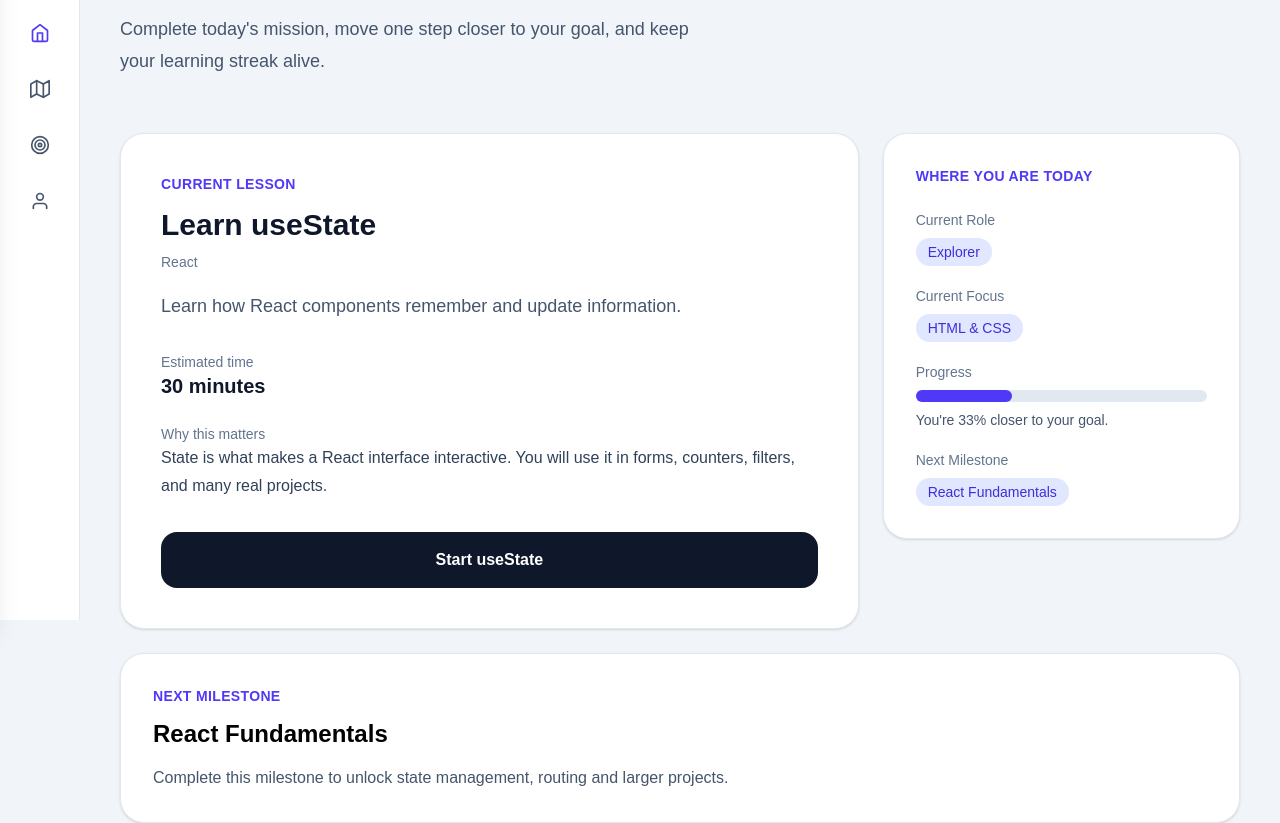
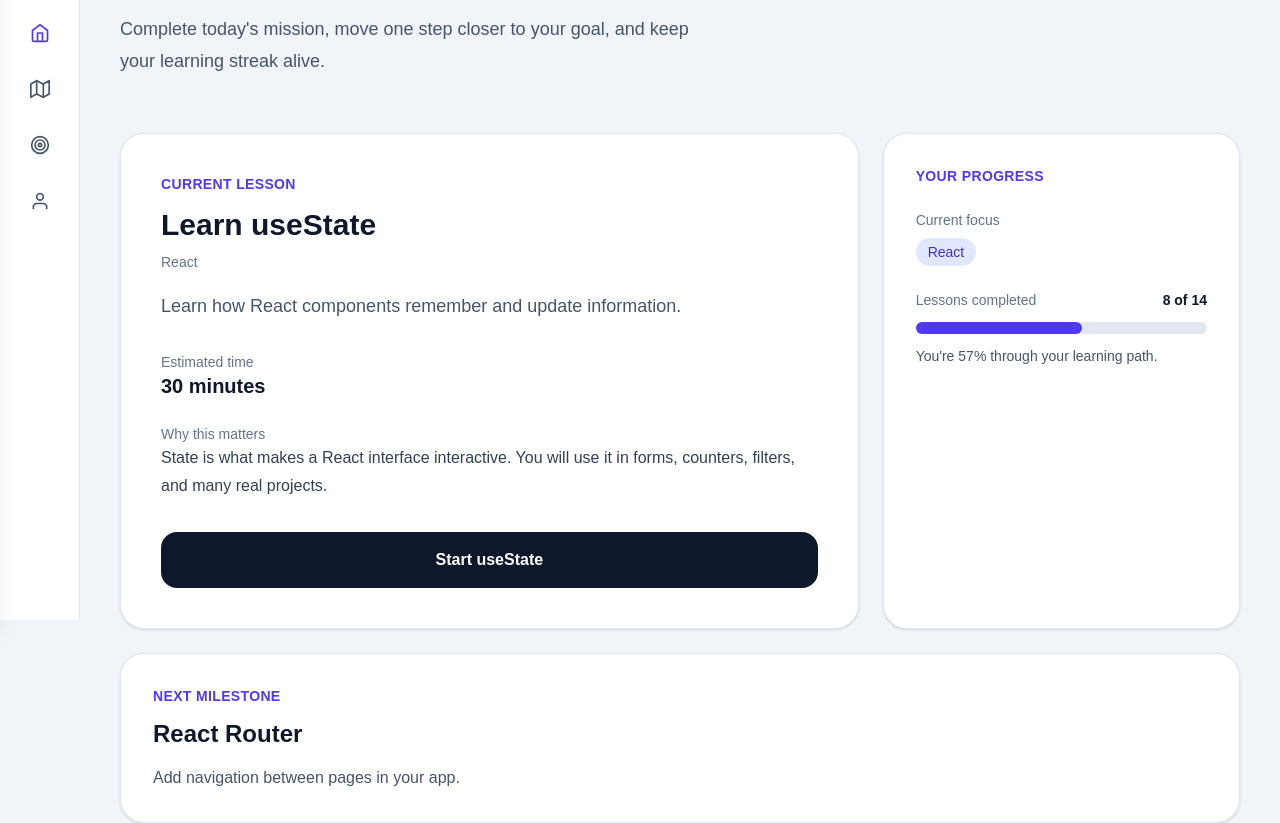
Before and after one commit to gunguncodes/DevPath, a React (Vite) app in the folder Frontend/devpath-ui/: page / in a window 1280 px wide. Shown: the part 180-1003 px from the top of the page. Built offline with nearby package versions, Linux system fonts and the light colour scheme.

Commit message:
feat: sync home dashboard with learning progress

```diff
--- a/Frontend/devpath-ui/src/components/home/NextMilestone.jsx
+++ b/Frontend/devpath-ui/src/components/home/NextMilestone.jsx
@@ -1,16 +1,34 @@
-function NextMilestone() {
+function NextMilestone({ milestone }) {
+  if (!milestone) {
+    return (
+      <section className="rounded-3xl border border-emerald-200 bg-emerald-50 p-8">
+        <p className="text-sm font-semibold uppercase tracking-wide text-emerald-700">
+          Learning path complete
+        </p>
+
+        <h2 className="mt-3 text-2xl font-bold text-slate-900">
+          You&apos;ve completed every milestone.
+        </h2>
+
+        <p className="mt-4 text-slate-600">
+          Great work. Your next step is to build a project using what you learned.
+        </p>
+      </section>
+    );
+  }
+
   return (
-    <section className="bg-white rounded-3xl p-8 border border-slate-200 shadow-sm">
-      <p className="text-sm font-semibold text-indigo-600 uppercase tracking-wide">
-        Next Milestone
+    <section className="rounded-3xl border border-slate-200 bg-white p-8 shadow-sm">
+      <p className="text-sm font-semibold uppercase tracking-wide text-indigo-600">
+        Next milestone
       </p>
 
-      <h2 className="text-2xl font-bold mt-3">
-        React Fundamentals
+      <h2 className="mt-3 text-2xl font-bold text-slate-900">
+        {milestone.title}
       </h2>
 
-      <p className="text-slate-600 mt-4">
-        Complete this milestone to unlock state management, routing and larger projects.
+      <p className="mt-4 text-slate-600">
+        {milestone.description}
       </p>
     </section>
   );
--- a/Frontend/devpath-ui/src/components/home/ProgressCard.jsx
+++ b/Frontend/devpath-ui/src/components/home/ProgressCard.jsx
@@ -2,48 +2,43 @@ import Card from "../common/Card";
 import Badge from "../common/Badge";
 import ProgressBar from "../common/ProgressBar";
 
-function ProgressCard() {
+function ProgressCard({
+  currentMilestone,
+  completedLessons,
+  totalLessons,
+  percentage,
+}) {
   return (
     <Card>
-      <p className="text-sm font-semibold text-indigo-600 uppercase tracking-wide">
-        Where You Are Today
+      <p className="text-sm font-semibold uppercase tracking-wide text-indigo-600">
+        Your progress
       </p>
 
-      <div className="mt-6 space-y-5">
+      <div className="mt-6 space-y-6">
         <div>
-          <p className="text-sm text-slate-500 mb-2">
-            Current Role
-          </p>
+          <p className="mb-2 text-sm text-slate-500">Current focus</p>
 
-          <Badge>Explorer</Badge>
+          <Badge>
+            {currentMilestone?.title ?? "Learning path complete"}
+          </Badge>
         </div>
 
         <div>
-          <p className="text-sm text-slate-500 mb-2">
-            Current Focus
+          <div className="flex items-center justify-between gap-3">
+            <p className="text-sm text-slate-500">Lessons completed</p>
+
+            <p className="text-sm font-semibold text-slate-900">
+              {completedLessons} of {totalLessons}
+            </p>
+          </div>
+
+          <div className="mt-3">
+            <ProgressBar progress={percentage} />
+          </div>
+
+          <p className="mt-3 text-sm text-slate-600">
+            You&apos;re {percentage}% through your learning path.
           </p>
-
-          <Badge>HTML & CSS</Badge>
-        </div>
-
-        <div>
-          <p className="text-sm text-slate-500 mb-2">
-            Progress
-          </p>
-
-          <ProgressBar progress={33} />
-
-          <p className="text-sm mt-2 text-slate-600">
-            You're 33% closer to your goal.
-          </p>
-        </div>
-
-        <div>
-          <p className="text-sm text-slate-500 mb-2">
-            Next Milestone
-          </p>
-
-          <Badge>React Fundamentals</Badge>
         </div>
       </div>
     </Card>
--- a/Frontend/devpath-ui/src/data/roadmap.js
+++ b/Frontend/devpath-ui/src/data/roadmap.js
@@ -128,10 +128,32 @@ export const roadmap = [
       ],
     },
     {
-      id: "route-params",
-      title: "Route Parameters",
-      status: "locked",
+  id: "route-params",
+  title: "Route Parameters",
+  status: "locked",
+  duration: "25 minutes",
+  summary:
+    "Learn how to read values from a URL, such as a lesson ID or user ID.",
+  reason:
+    "Route parameters let one reusable page display different content based on the URL.",
+  steps: [
+    {
+      title: "Create a dynamic route",
+      description:
+        "Add a route such as /lessons/:lessonId, where lessonId changes.",
     },
+    {
+      title: "Read the parameter",
+      description:
+        "Use useParams to access the lesson ID inside the page component.",
+    },
+    {
+      title: "Show matching content",
+      description:
+        "Find the lesson with that ID and display its title and details.",
+    },
+  ],
+},
   ],
 },
   {
@@ -140,8 +162,60 @@ export const roadmap = [
     description: "Share and organize state across your application.",
     status: "locked",
     lessons: [
-      { id: "context-api", title: "Context API", status: "locked" },
-      { id: "global-state", title: "Global State Patterns", status: "locked" },
+      {
+  id: "context-api",
+  title: "Context API",
+  status: "locked",
+  duration: "35 minutes",
+  summary:
+    "Learn how to share data between components without passing props through every level.",
+  reason:
+    "Context is useful for app-wide information such as a logged-in user, theme, or learning progress.",
+  steps: [
+    {
+      title: "Create a context",
+      description:
+        "Use createContext to make a shared place for application data.",
+    },
+    {
+      title: "Provide a value",
+      description:
+        "Wrap the components that need the data with a context provider.",
+    },
+    {
+      title: "Read the shared value",
+      description:
+        "Use useContext inside a child component to access the provided data.",
+    },
+  ],
+},
+    {
+  id: "global-state",
+  title: "Global State Patterns",
+  status: "locked",
+  duration: "30 minutes",
+  summary:
+    "Learn when shared state is useful and how to keep it organized.",
+  reason:
+    "Good state structure keeps larger React applications predictable and easier to maintain.",
+  steps: [
+    {
+      title: "Identify shared state",
+      description:
+        "Separate data needed by one component from data needed across the app.",
+    },
+    {
+      title: "Choose the right location",
+      description:
+        "Keep local state close to the component and lift only truly shared state upward.",
+    },
+    {
+      title: "Avoid unnecessary global state",
+      description:
+        "Use global state only when multiple parts of the app need the same data.",
+    },
+  ],
+  },
     ],
   }
 ];
--- a/Frontend/devpath-ui/src/pages/Home.jsx
+++ b/Frontend/devpath-ui/src/pages/Home.jsx
@@ -3,15 +3,17 @@ import MissionCard from "../components/home/MissionCard";
 import ProgressCard from "../components/home/ProgressCard";
 import NextMilestone from "../components/home/NextMilestone";
 import MainLayout from "../layouts/MainLayout";
+import { getLearningStats } from "../utils/learningStats";
 
-function Home({roadmap}) {
-  const currentMilestone = roadmap.find(
-    (milestone) => milestone.status === "current"
-  );
-
-  const currentLesson = currentMilestone?.lessons.find(
-    (lesson) => lesson.status === "current"
-  );
+function Home({ roadmap }) {
+  const {
+    completedLessons,
+    totalLessons,
+    percentage,
+    currentMilestone,
+    currentLesson,
+    nextMilestone,
+  } = getLearningStats(roadmap);
 
   return (
     <MainLayout>
@@ -27,13 +29,16 @@ function Home({roadmap}) {
           )}
         </div>
 
-        <div>
-          <ProgressCard />
-        </div>
+        <ProgressCard
+          currentMilestone={currentMilestone}
+          completedLessons={completedLessons}
+          totalLessons={totalLessons}
+          percentage={percentage}
+        />
       </section>
 
       <section className="mt-6">
-        <NextMilestone />
+        <NextMilestone milestone={nextMilestone} />
       </section>
     </MainLayout>
   );
--- /dev/null
+++ b/Frontend/devpath-ui/src/utils/learningStats.js
@@ -0,0 +1,35 @@
+export function getLearningStats(roadmap) {
+  let totalLessons = 0;
+  let completedLessons = 0;
+
+  roadmap.forEach((milestone) => {
+    milestone.lessons.forEach((lesson) => {
+      totalLessons += 1;
+
+      if (lesson.status === "completed") {
+        completedLessons += 1;
+      }
+    });
+  });
+
+  const currentMilestone = roadmap.find(
+    (milestone) => milestone.status === "current"
+  );
+
+  const currentLesson = currentMilestone?.lessons.find(
+    (lesson) => lesson.status === "current"
+  );
+
+  const nextMilestone = roadmap.find(
+    (milestone) => milestone.status === "locked"
+  );
+
+  return {
+    completedLessons,
+    totalLessons,
+    percentage: Math.round((completedLessons / totalLessons) * 100),
+    currentMilestone,
+    currentLesson,
+    nextMilestone,
+  };
+}
```
